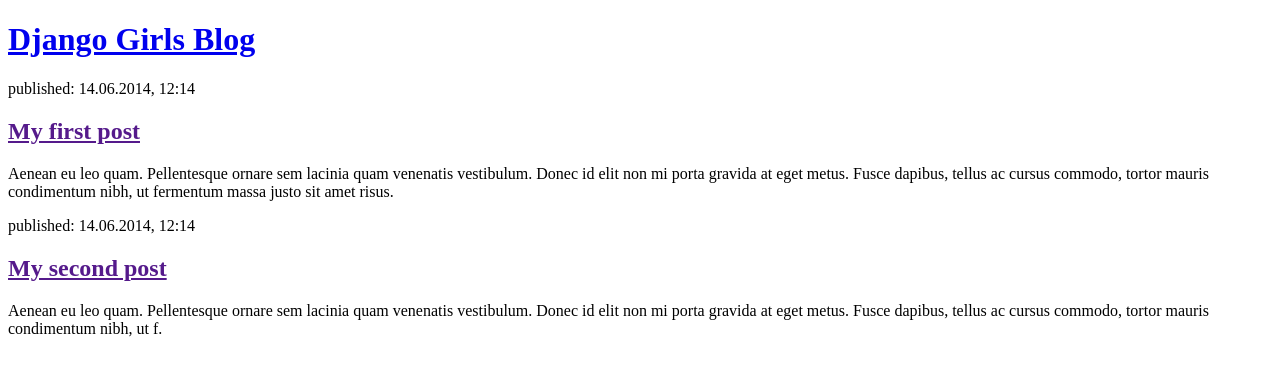
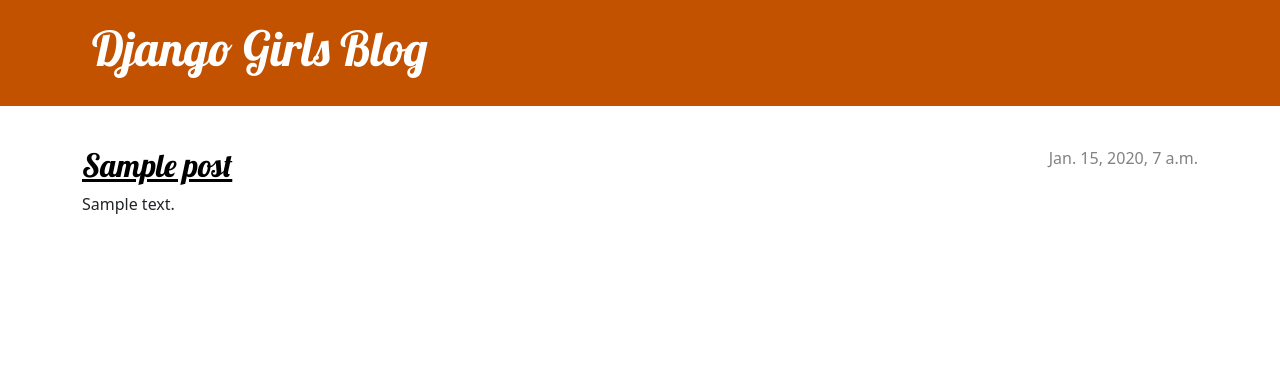
Before and after one commit to anaeggerdemier/my-first-blog, a Django app: page / in a window 1280 px wide. Shown: the top 376 px of the page. Run offline with Django 3.2, Linux system fonts and the light colour scheme; tables that the repository leaves empty hold one stand-in row (values such as "Sample post").

Commit message:
Changed the HTML for the site, style, post and list.

```diff
--- /dev/null
+++ b/blog/static/css/blog.css
@@ -0,0 +1,70 @@
+.page-header {
+    background-color: #C25100;
+    margin-top: 0;
+    margin-bottom: 40px;
+    padding: 20px 20px 20px 40px;
+}
+
+.page-header h1,
+.page-header h1 a,
+.page-header h1 a:visited,
+.page-header h1 a:active {
+    color: #ffffff;
+    font-size: 36pt;
+    text-decoration: none;
+}
+
+h1,
+h2,
+h3,
+h4 {
+    font-family: 'Lobster', cursive;
+}
+
+.date {
+    color: #828282;
+}
+
+.save {
+    float: right;
+}
+
+.post-form textarea,
+.post-form input {
+    width: 100%;
+}
+
+.top-menu,
+.top-menu:hover,
+.top-menu:visited {
+    color: #ffffff;
+    float: right;
+    font-size: 26pt;
+    margin-right: 20px;
+}
+
+.post {
+    margin-bottom: 70px;
+}
+
+.post h2 a,
+.post h2 a:visited {
+    color: #000000;
+}
+
+.post > .date,
+.post > .actions {
+    float: right;
+}
+
+.btn-secondary,
+.btn-secondary:visited {
+    color: #C25100;
+    background: none;
+    border-color: #C25100;
+}
+
+.btn-secondary:hover {
+    color: #FFFFFF;
+    background-color: #C25100;
+}
--- a/blog/templates/blog/post_list.html
+++ b/blog/templates/blog/post_list.html
@@ -1,23 +1,13 @@
-<!DOCTYPE html>
-<html>
-    <head>
-        <title>Django Girls blog</title>
-    </head>
-    <body>
-        <header>
-            <h1><a href="/">Django Girls Blog</a></h1>
-        </header>
+{% extends 'blog/base.html' %}
 
-        <article>
-            <time>published: 14.06.2014, 12:14</time>
-            <h2><a href="">My first post</a></h2>
-            <p>Aenean eu leo quam. Pellentesque ornare sem lacinia quam venenatis vestibulum. Donec id elit non mi porta gravida at eget metus. Fusce dapibus, tellus ac cursus commodo, tortor mauris condimentum nibh, ut fermentum massa justo sit amet risus.</p>
+{% block content %}
+    {% for post in posts %}
+        <article class="post">
+            <time class="date">
+                {{ post.published_date }}
+            </time>
+            <h2><a href="{% url 'post_detail' pk=post.pk %}">{{ post.title }}</a></h2>
+            <p>{{ post.text|linebreaksbr }}</p>
         </article>
-
-        <article>
-            <time>published: 14.06.2014, 12:14</time>
-            <h2><a href="">My second post</a></h2>
-            <p>Aenean eu leo quam. Pellentesque ornare sem lacinia quam venenatis vestibulum. Donec id elit non mi porta gravida at eget metus. Fusce dapibus, tellus ac cursus commodo, tortor mauris condimentum nibh, ut f.</p>
-        </article>
-    </body>
-</html>
+    {% endfor %}
+{% endblock %}
--- a/blog/views.py
+++ b/blog/views.py
@@ -1,7 +1,9 @@
-from django.shortcuts import render, get_object_or_404, redirect
+from django.shortcuts import render
 from django.utils import timezone
 from .models import Post
+from django.shortcuts import render, get_object_or_404
 from .forms import PostForm
+from django.shortcuts import redirect
 
 # Create your views here.
 def post_list(request):
@@ -11,6 +13,10 @@ def post_list(request):
 def post_detail(request, pk):
     post = get_object_or_404(Post, pk=pk)
     return render(request, 'blog/post_detail.html', {'post': post})
+
+def post_new(request):
+    form = PostForm()
+    return render(request, 'blog/post_edit.html', {'form': form})
 
 def post_new(request):
     if request.method == "POST":
```
Also changed, not shown: blog/templates/blog/post_edit.html (line endings or trailing spaces).
